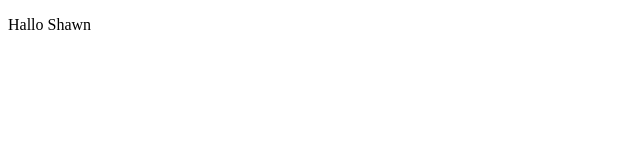
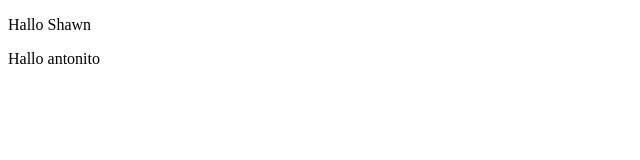
Before and after one commit to pinotpinot/ProjectTesting, a plain HTML site: page index.html in a window 1280 px wide. Shown: the full height of the page, 0-640 px from the left. Drawn offline with Linux system fonts and the light colour scheme.

Commit message:
New changes

```diff
--- a/index.html
+++ b/index.html
@@ -7,5 +7,6 @@
 </head>
 <body>
     <p>Hallo Shawn</p>
+    <p>Hallo antonito</p>
 </body>
 </html>
```
